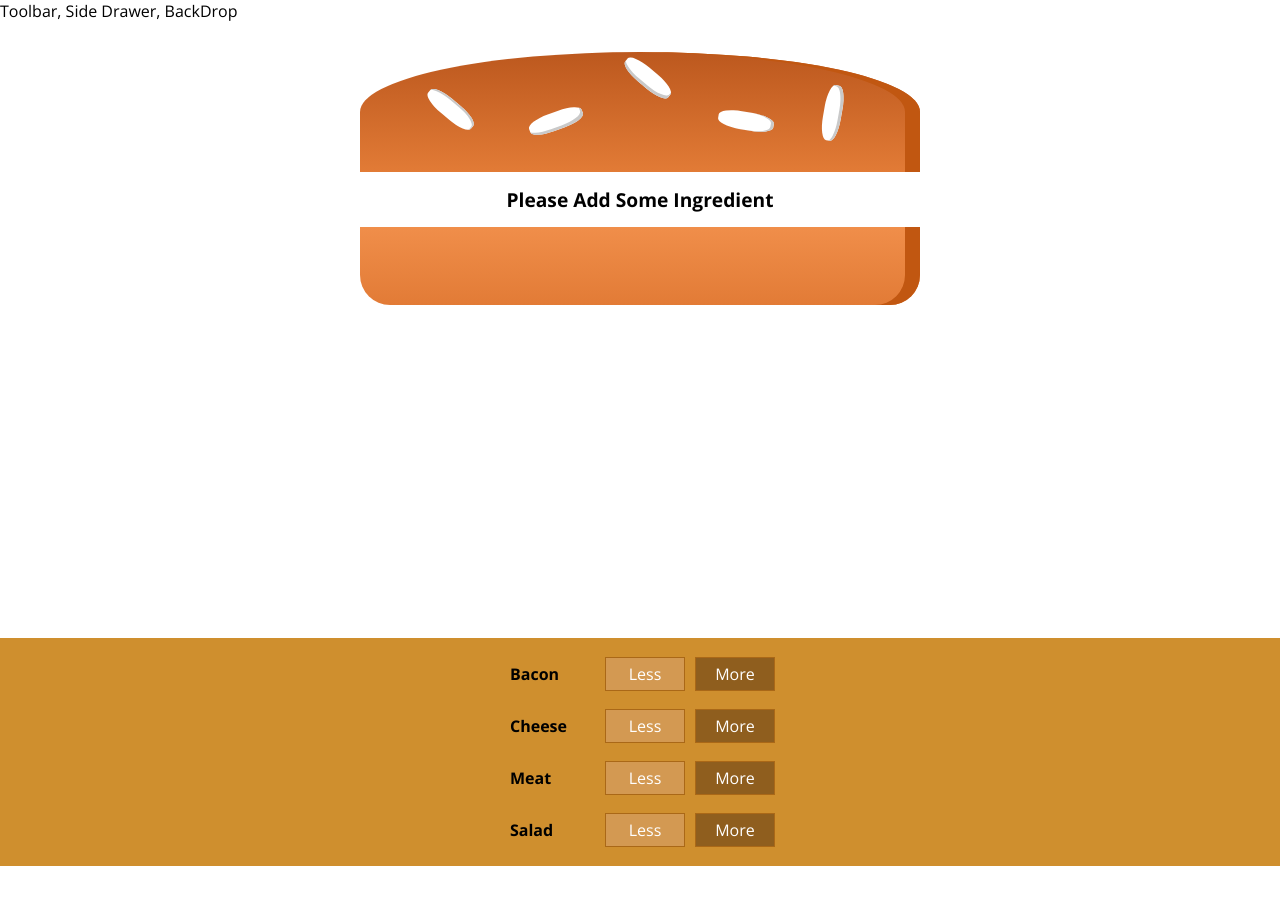
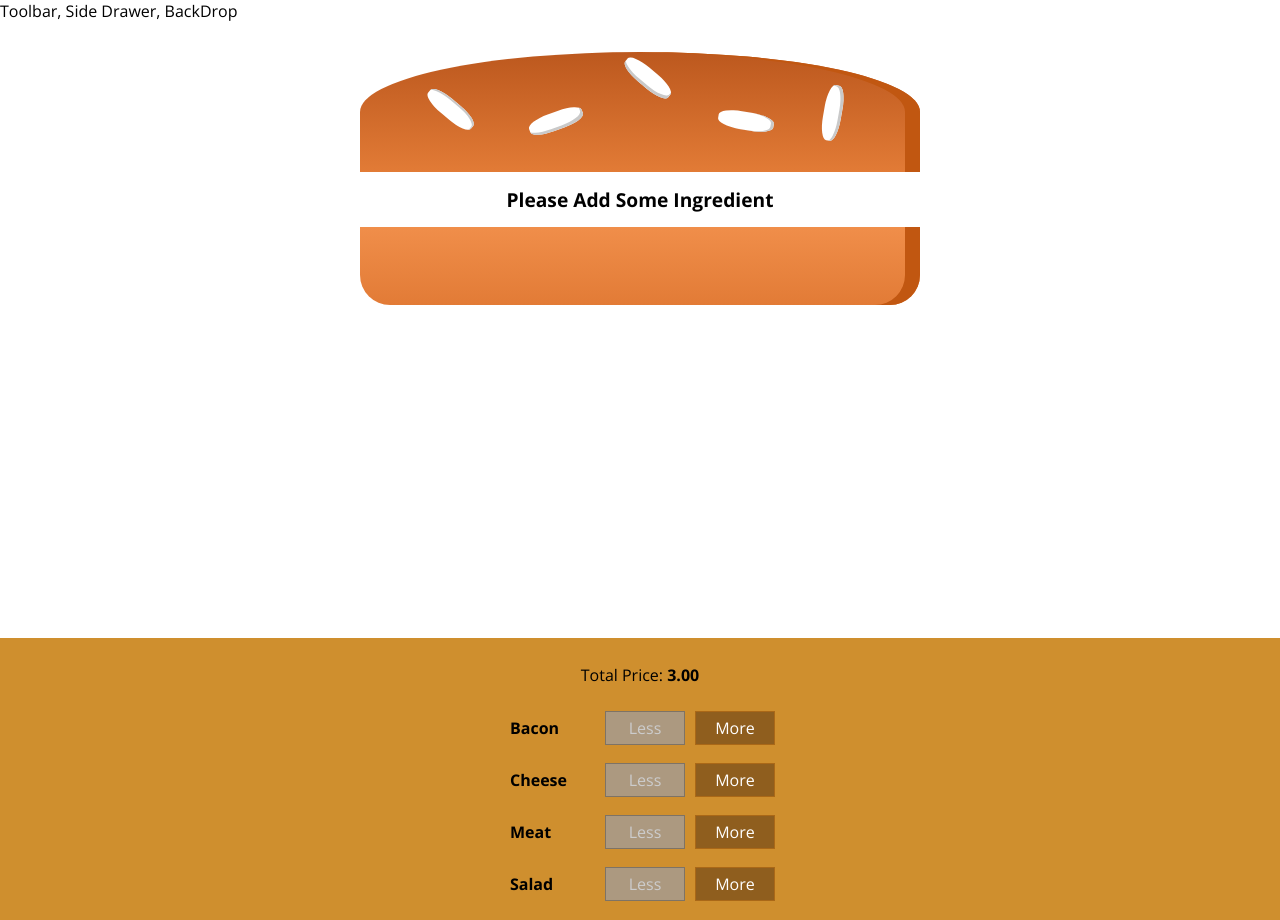
Before and after one commit to arg1998/AwesomeShittyBurgerBuilder, a React app: page / in a window 1280 px wide. Before the commit the page ends 866 px from the top, so only its background shows below. Built offline with nearby package versions, Linux system fonts and the light colour scheme.

Commit message:
added abilty to remove ingredients and disable Less buttons

```diff
--- a/src/components/Burger/BuildControl/BuildControls.js
+++ b/src/components/Burger/BuildControl/BuildControls.js
@@ -12,11 +12,15 @@ const controls = [
 
 const buildControls = (props) => (
     <div className={classes.BuildControl}>
+        <p>Total Price: <strong>{props.price.toFixed(2)}</strong></p>
+
         {controls.map((ctrl) => (
             <Control
                 ingredientAdded={() => props.ingredientAdded(ctrl.type)}
+                ingredientRemoved={() => props.ingredientRemoved(ctrl.type)}
                 key={ctrl.label}
-                label={ctrl.label} />
+                label={ctrl.label}
+                disabled={props.disabled[ctrl.type]} />
         ))}
     </div>
 );
--- a/src/components/Burger/BuildControl/Control/Control.js
+++ b/src/components/Burger/BuildControl/Control/Control.js
@@ -6,6 +6,8 @@ const control = (props) => (
         <div className={classes.Label}>{props.label}</div>
 
         <button
+            disabled={props.disabled}
+            onClick={props.ingredientRemoved}
             className={classes.Less}> Less
         </button>
 
--- a/src/containers/BurgerBuilder/BurgerBuilder.js
+++ b/src/containers/BurgerBuilder/BurgerBuilder.js
@@ -33,15 +33,34 @@ class Burgeruilder extends Component {
     }
 
     removeIngredientHandler = (type) => {
-
+        const oldCount = this.state.ingredients[type];
+        const oldPrice = this.state.totalPrice;
+        const newIngs = { ...this.state.ingredients }
+        newIngs[type] = oldCount - 1
+        if (newIngs[type] === -1) {
+            return;
+        }
+        this.setState({
+            ingredients: { ...newIngs },
+            totalPrice: oldPrice - INGREDIENT_PRICES[type]
+        })
     }
 
     render() {
+        //find which component should be disabled depending to ingredients quantity
+        // { meat: true, salad: false}
+        const disabledInfo = { ...this.state.ingredients };
+        for (let key in disabledInfo) {
+            disabledInfo[key] = disabledInfo[key] <= 0;
+        }
         return (
             <Wrapper>
                 <Burger ingredients={this.state.ingredients} />
                 <BuildControls
-                    ingredientAdded={this.addIngredientHandler} />
+                    ingredientAdded={this.addIngredientHandler}
+                    ingredientRemoved={this.removeIngredientHandler}
+                    disabled={disabledInfo}
+                    price={this.state.totalPrice} />
 
             </Wrapper>
         );
```
